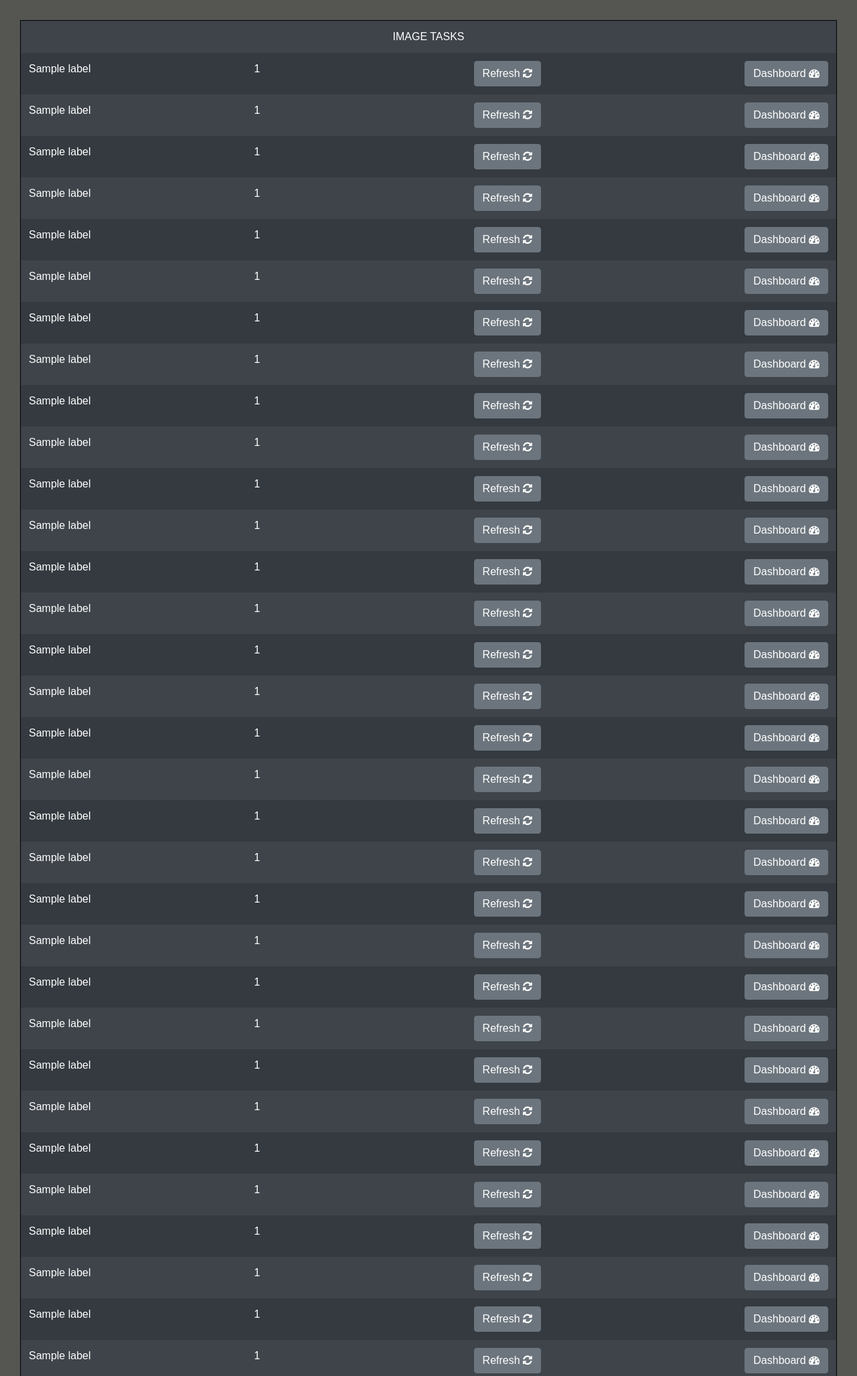
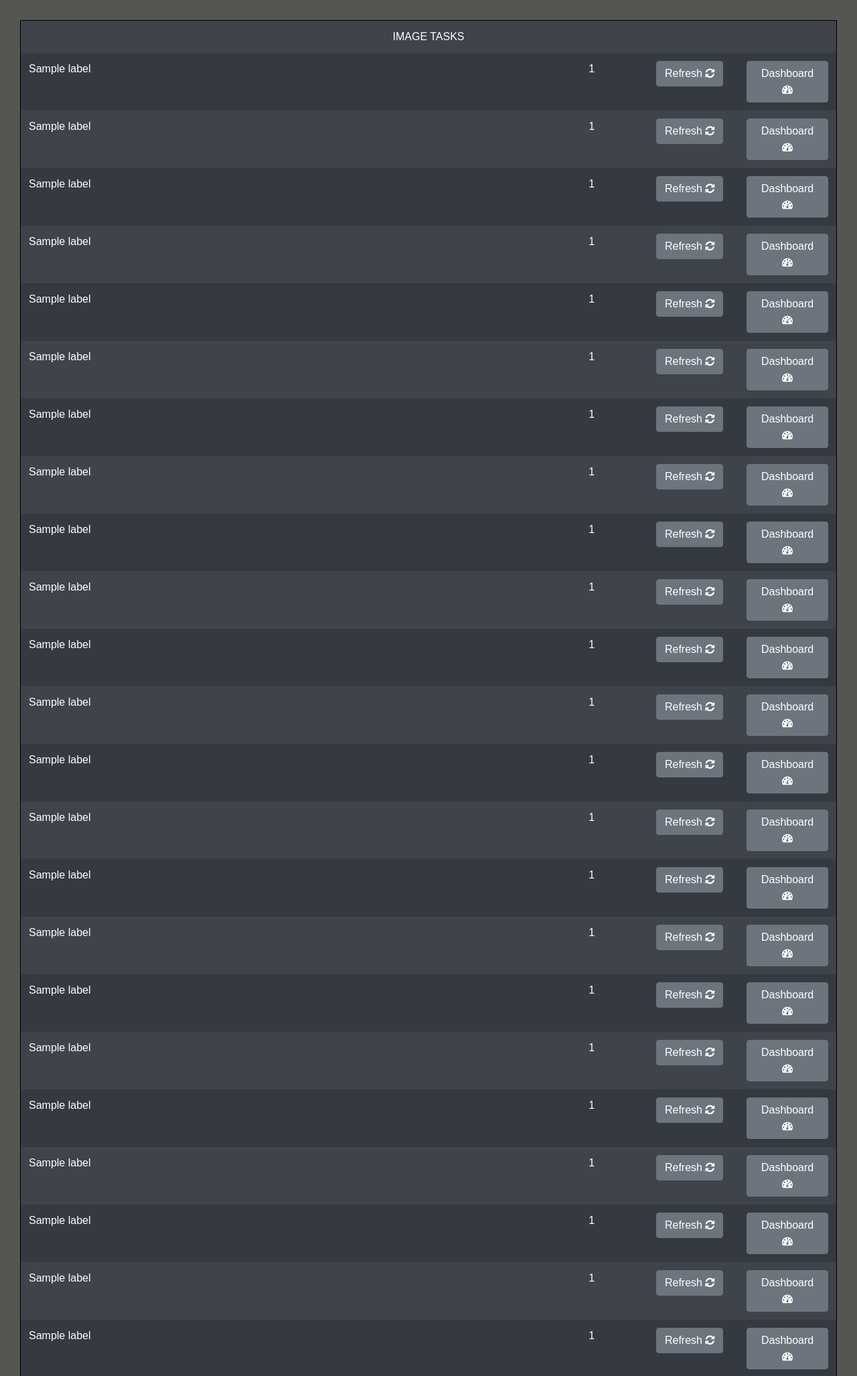
Before and after one commit to edoardore/MTurkTools, a Flask app: template src/templates/home.html in a window 1280 px wide. Shown: the top 2055 px of the page at 67% size. Run offline with Flask 2, Linux system fonts and the light colour scheme; the template is opened without the code that fills it: most values are stand-ins (such as "Sample title", 1, 10 or a date in 2020); some libraries are stand-ins or nearby versions.

Commit message:
Aggiornata grafica home

```diff
--- a/src/templates/home.html
+++ b/src/templates/home.html
@@ -41,11 +41,11 @@
         {%for i in range(0,100)%}
         {% if label[i]!='' %}
         <tr>
-            <td>{{label[i]}}</td>
-            <td style="text-align: left">
+            <td style="width: 64% ;">{{label[i]}}</td>
+            <td style="text-align: center;width: 12% ;">
                 <a id="percentage{{i }}">{{percentage[i]}}</a>
             </td>
-            <td style="text-align: right">
+            <td style="text-align: center; width: 12% ;">
 
                 <button style="font-size:16px" id='get_data{{i }}' class="btn btn-secondary" name="button"
                         value='{{i}}'>
@@ -54,7 +54,7 @@
                 </button>
 
             </td>
-            <td style="text-align: right">
+            <td style="text-align: center; width: 12%;">
                 <form id="home-form{{i }}" action="{{ url_for('dashboard') }}" method="POST"
                       enctype="multipart/form-data">
                     <button style="font-size:16px" onclick="window.location.href='/dashboard'"
@@ -80,12 +80,12 @@
         {%for i in range(100,200)%}
         {% if label[i]!='' %}
         <tr>
-            <td>{{label[i]}}</td>
+            <td style="width: 64%;">{{label[i]}}</td>
 
-            <td style="text-align: left">
+            <td style="text-align: center; width: 12%;">
                 <a id="percentage{{i}}">{{percentage[i]}}</a>
             </td>
-            <td style="text-align: right">
+            <td style="text-align: center; width: 12%;">
 
                 <button style="font-size:16px" id='get_data{{i}}' class="btn btn-secondary" name="button" value='{{i}}'>
                     Refresh
@@ -93,7 +93,7 @@
                 </button>
 
             </td>
-            <td style="text-align: right;">
+            <td style="text-align: center; width: 12%;">
                 <form id="home-form{{ i}}" action="{{ url_for('dashboard') }}" method="POST"
                       enctype="multipart/form-data">
                     <button style="font-size:16px" onclick="window.location.href='/dashboard'"
```
